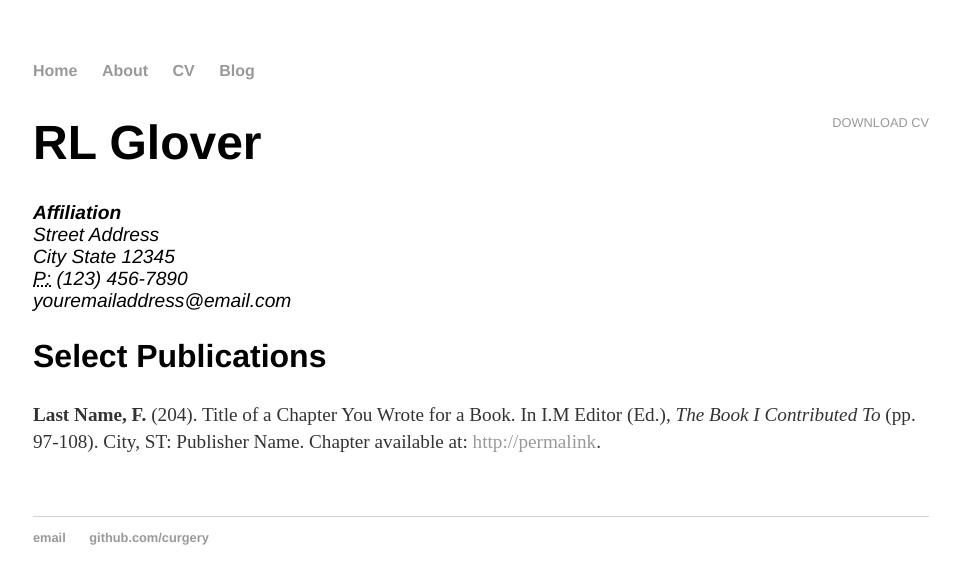
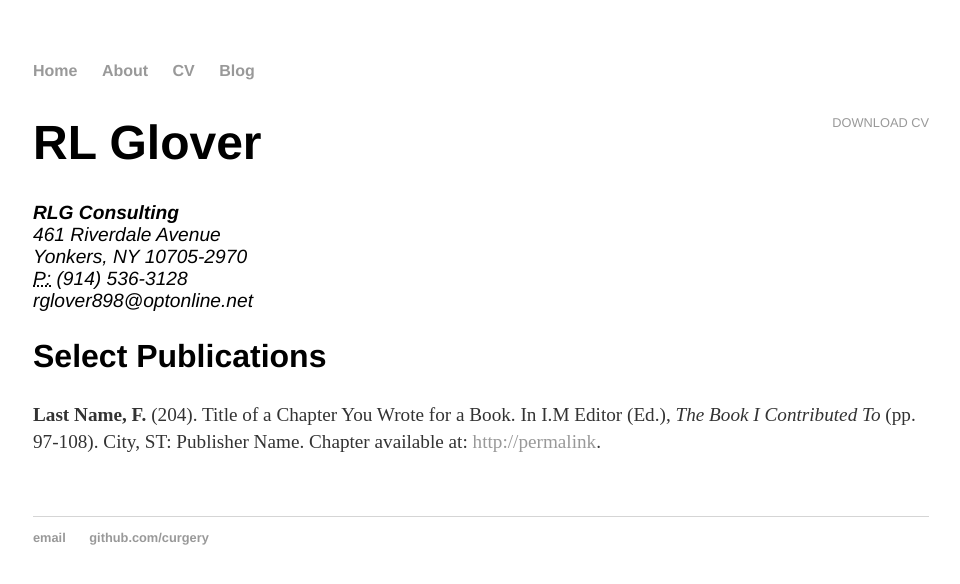
Before and after one commit to curgery/curgery.github.io, a Jekyll site: the page built from cv/index.html, in a window 1280 px wide. Shown: the top 584 px of the page, without its empty margins (159-1119 px from the left). Built offline with Jekyll 4.4.1, drawn with Linux system fonts in a browser that asks for light colours.

Commit message:
Update index.html

```diff
--- a/cv/index.html
+++ b/cv/index.html
@@ -7,11 +7,11 @@ title: CV of Your Name
 		<a href="#" class="download" title="Download CV as PDF">Download CV</a>
 					<h1>RL Glover</h1>
 					<address>
-					<strong>Affiliation</strong><br>
-					Street Address<br>
-					City State 12345<br>
-					<abbr title="phone">P:</abbr> (123) 456-7890<br>
-					<span class="obfuscate">youremailaddress@email.com</span>
+					<strong>RLG Consulting</strong><br>
+					461 Riverdale Avenue<br>
+					Yonkers, NY 10705-2970<br>
+					<abbr title="phone">P:</abbr> (914) 536-3128<br>
+					<span class="obfuscate">rglover898@optonline.net</span>
 					</address>
 
 					<h2>Select Publications</h2>
```
